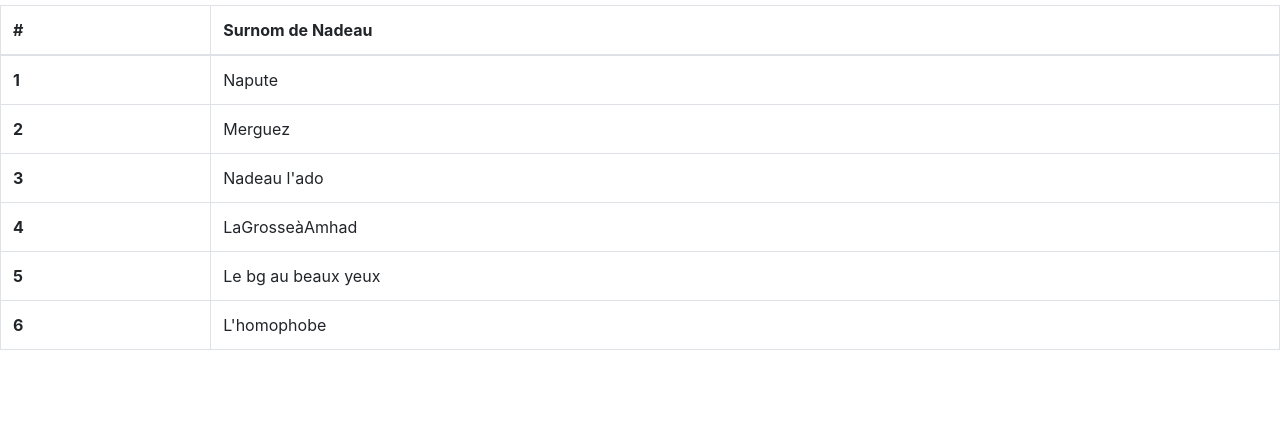
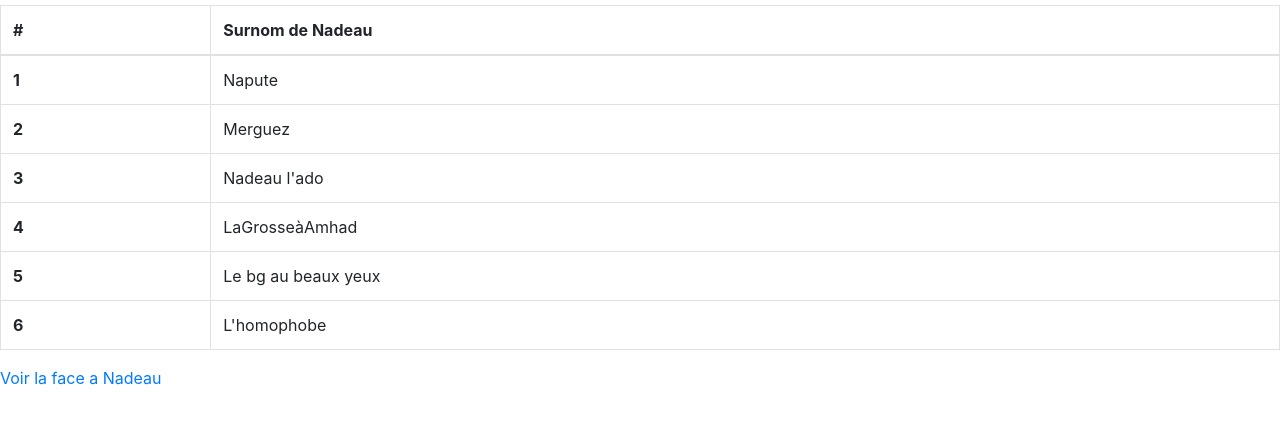
Before and after one commit to Zackichane/Zackichane.github.io, a plain HTML site: page index.html in a window 1280 px wide. Shown: the part 51-474 px from the top of the page. Drawn offline with nearby package versions, Linux system fonts and the light colour scheme.

Commit message:
image nadeau

```diff
--- a/index.html
+++ b/index.html
@@ -46,5 +46,6 @@
         </tr>
       </tbody>
     </table>
+    <a href="image_nadeau.jpg">Voir la face a Nadeau</a>
   </body>
 </html>
```
Also changed, not shown: image_nadeau.jpg (added).
